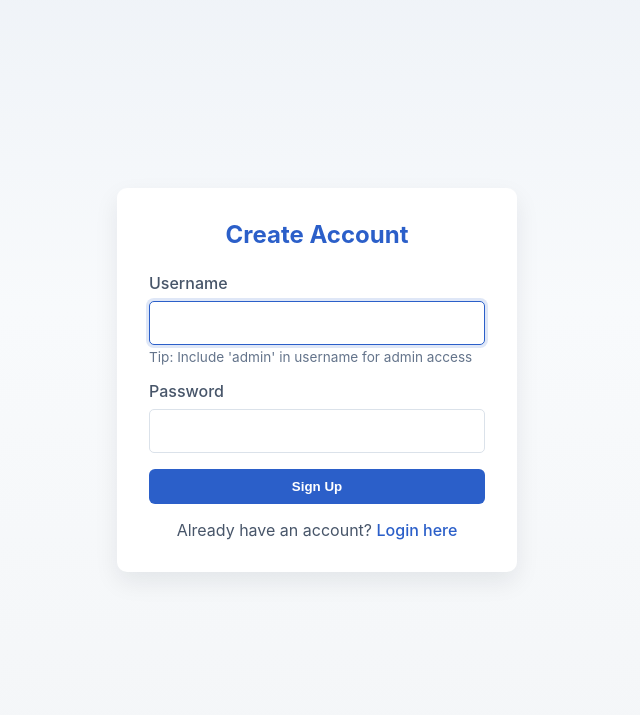
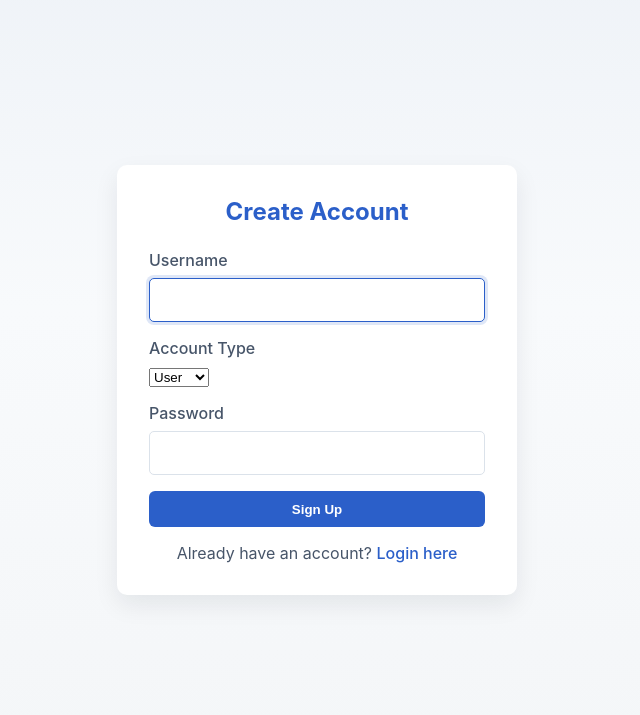
Before and after one commit to sz-747/Glint, a Flask app: page /signup in a window 1280 px wide. Shown: the part 62-777 px from the top of the page, without its empty margins (323-963 px from the left). Run offline with Flask 3, Linux system fonts and the light colour scheme.

Commit message:
refactor: role based security - dropdown for user/admin

```diff
--- a/app.py
+++ b/app.py
@@ -115,9 +115,10 @@ def signup():
             flash('Username already exists. Please choose another.', 'error')
             return redirect(url_for('signup'))
 
-        # Determine role: if username contains 'admin', make admin
-        # This is a simple role assignment logic for demonstration
-        role = 'admin' if 'admin' in username.lower() else 'user'
+        # Get role from the signup form dropdown
+        role = request.form.get('role', 'user')
+        if role not in ('user', 'admin'):
+            role = 'user'
 
         # Hash password for secure database storage
         hashed_password = generate_password_hash(password)
--- a/templates/signup.html
+++ b/templates/signup.html
@@ -33,7 +33,15 @@
                 Small hint text to inform users about admin role assignment
                 This relates to the logic in app.py: role = 'admin' if 'admin' in username.lower() else 'user'
                 -->
-                <small>Tip: Include 'admin' in username for admin access</small>
+            </div>
+
+            <!-- Role selection dropdown -->
+            <div class="form-group">
+                <label for="role">Account Type</label>
+                <select id="role" name="role" required>
+                    <option value="user">User</option>
+                    <option value="admin">Admin</option>
+                </select>
             </div>
 
             <!-- Password input field -->
```
